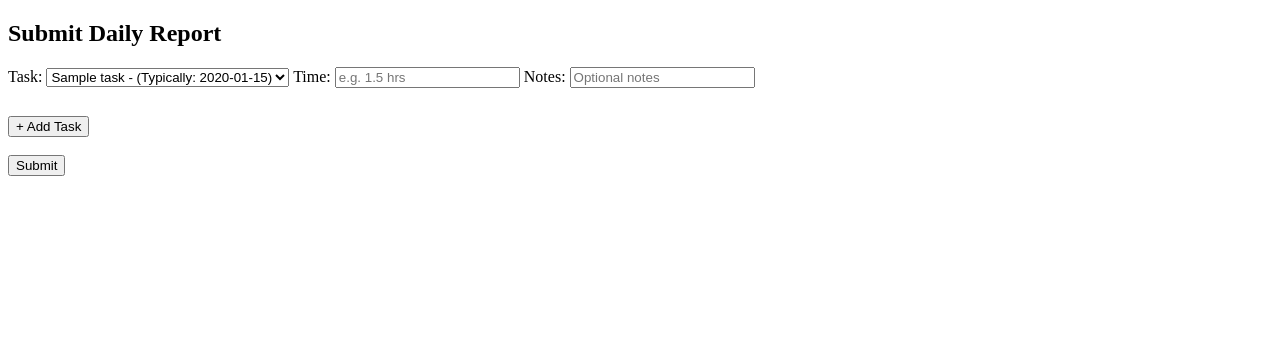
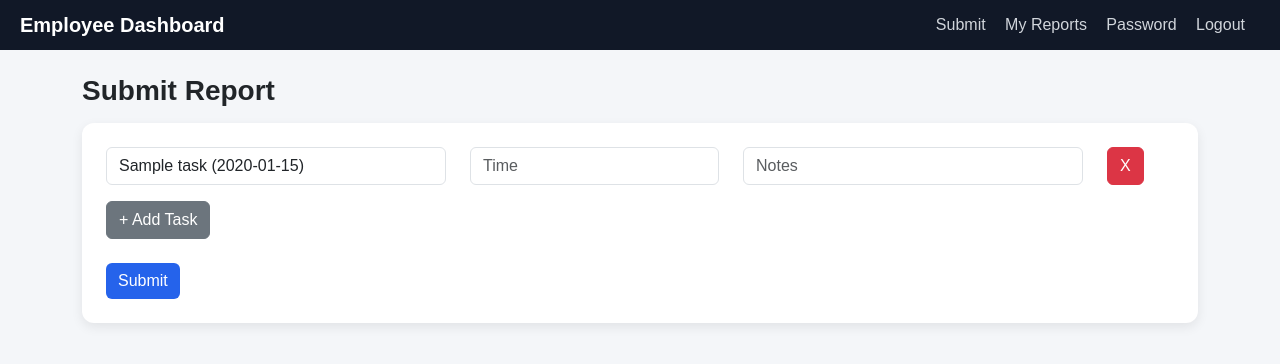
Before and after one commit to CorvusCodeReview/employee-dashboard, a Flask app: page /submit_report in a window 1280 px wide. Shown: the top 364 px of the page. Run offline with Flask 3, Linux system fonts and the light colour scheme; a user stored in the database is signed in; tables that the repository leaves empty hold one stand-in row (values such as "Sample post").

Commit message:
Update submit_report.html

```diff
--- a/templates/submit_report.html
+++ b/templates/submit_report.html
@@ -1,94 +1,71 @@
-<!DOCTYPE html>
-<html>
-<head>
-    <title>Submit Report</title>
+{% extends 'base.html' %}
 
-    <script>
-        function addRow() {
-            let container = document.getElementById("tasks-container");
+{% block content %}
 
-            let newRow = `
-            <div style="margin-bottom:10px;">
-                <label>Task:</label>
-                <select name="task">
-                    {% for task in tasks %}
-                        <option value="{{ task.id }}">
-                            {{ task.name }} - (Typically: {{ task.suggested_time }})
-                        </option>
-                    {% endfor %}
-                </select>
+<h3 class="page-title">Submit Report</h3>
 
-                <label>Time:</label>
-                <input type="text" name="time" placeholder="e.g. 1.5 hrs">
-
-                <label>Notes:</label>
-                <input type="text" name="notes" placeholder="Optional notes">
-            </div>
-            `;
-
-            container.insertAdjacentHTML('beforeend', newRow);
-        }
-    </script>
-
-</head>
-<body>
-
-<h2>Submit Daily Report</h2>
+<div class="card p-4">
 
 <form method="POST">
 
-<div id="tasks-container">
+<div id="task-container">
 
-{% if existing_tasks %}
-    {% for row in existing_tasks %}
-        <div style="margin-bottom:10px;">
-            <label>Task:</label>
-            <select name="task">
-                {% for task in tasks %}
-                    <option value="{{ task.id }}"
-                        {% if task.id == row.task_id|int %} selected {% endif %}>
-                        {{ task.name }} - (Typically: {{ task.suggested_time }})
-                    </option>
-                {% endfor %}
-            </select>
+{% for t in existing_tasks or [None] %}
+<div class="row mb-3">
 
-            <label>Time:</label>
-            <input type="text" name="time" value="{{ row.actual_time }}" placeholder="e.g. 1.5 hrs">
-
-            <label>Notes:</label>
-            <input type="text" name="notes" value="{{ row.notes }}" placeholder="Optional notes">
-        </div>
-    {% endfor %}
-{% else %}
-    <div style="margin-bottom:10px;">
-        <label>Task:</label>
-        <select name="task">
+    <div class="col-md-4">
+        <select name="task" class="form-control">
             {% for task in tasks %}
-                <option value="{{ task.id }}">
-                    {{ task.name }} - (Typically: {{ task.suggested_time }})
-                </option>
+            <option value="{{ task.id }}"
+            {% if t and task.id == t.task_id %}selected{% endif %}>
+            {{ task.name }} ({{ task.suggested_time }})
+            </option>
             {% endfor %}
         </select>
+    </div>
 
-        <label>Time:</label>
-        <input type="text" name="time" placeholder="e.g. 1.5 hrs">
+    <div class="col-md-3">
+        <input name="time" class="form-control"
+        value="{{ t.actual_time if t else '' }}" placeholder="Time">
+    </div>
 
-        <label>Notes:</label>
-        <input type="text" name="notes" placeholder="Optional notes">
+    <div class="col-md-4">
+        <input name="notes" class="form-control"
+        value="{{ t.notes if t else '' }}" placeholder="Notes">
     </div>
-{% endif %}
+
+    <div class="col-md-1">
+        <button type="button" class="btn btn-danger" onclick="removeRow(this)">X</button>
+    </div>
+
+</div>
+{% endfor %}
 
 </div>
 
-<br>
-
-<button type="button" onclick="addRow()">+ Add Task</button>
+<button type="button" class="btn btn-secondary" onclick="addRow()">+ Add Task</button>
 
 <br><br>
 
-<button type="submit">Submit</button>
+<button class="btn btn-primary">Submit</button>
 
 </form>
 
-</body>
-</html>
+</div>
+
+<script>
+function addRow() {
+    let container = document.getElementById('task-container');
+    let row = container.children[0].cloneNode(true);
+
+    row.querySelectorAll('input').forEach(i => i.value = '');
+
+    container.appendChild(row);
+}
+
+function removeRow(btn) {
+    btn.closest('.row').remove();
+}
+</script>
+
+{% endblock %}
```
